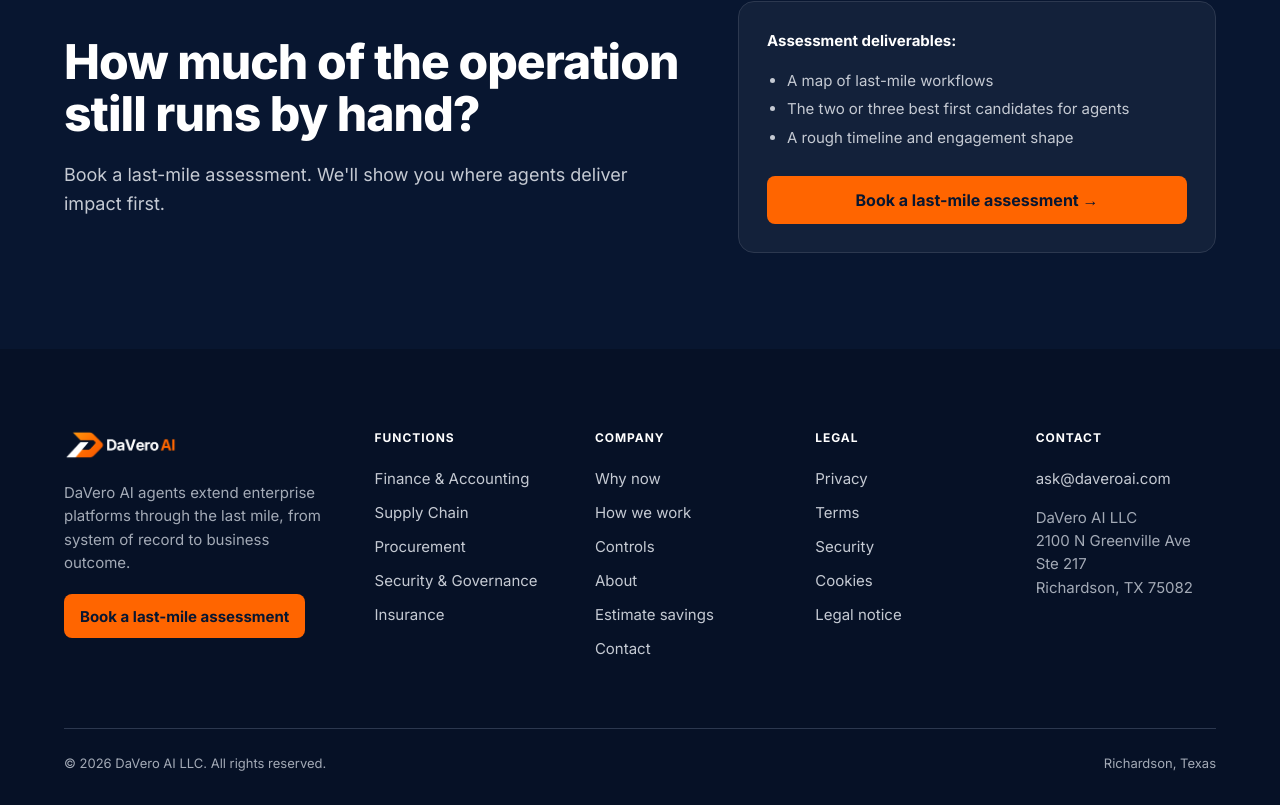
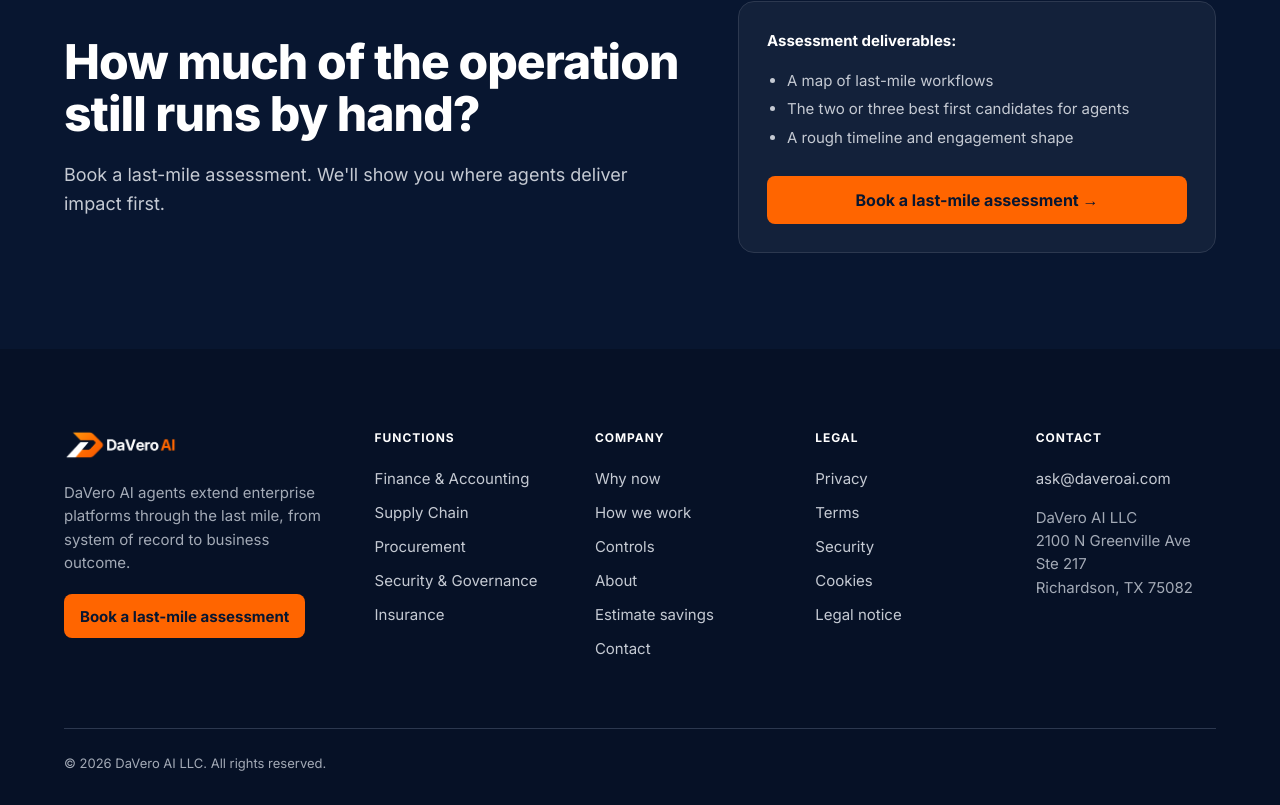
Before and after one commit to launchtexas/DaVeroAI-Website, a Next.js app: page / in a window 1280 px wide. Shown: the part 10397-11202 px from the top of the page. Built offline with nearby package versions, Linux system fonts and the light colour scheme.

Commit message:
chore(footer): drop location line from bottom bar

```diff
--- a/components/site/footer.tsx
+++ b/components/site/footer.tsx
@@ -67,7 +67,6 @@ export function Footer() {
       <div className="wrap">
         <div className="ft-bar">
           <p>© 2026 DaVero AI LLC. All rights reserved.</p>
-          <p>Richardson, Texas</p>
         </div>
       </div>
     </footer>
```
